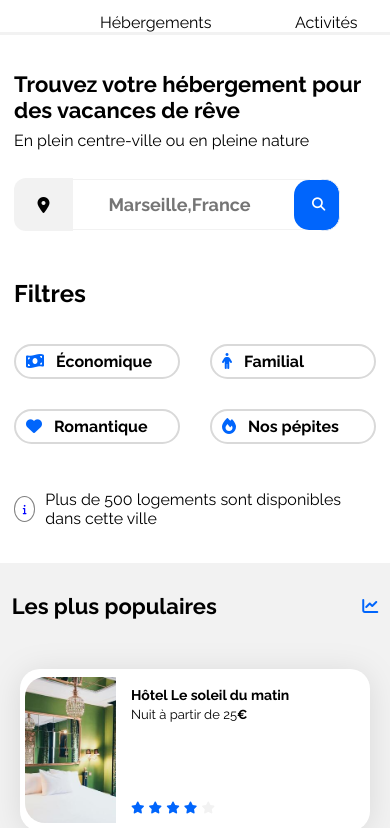
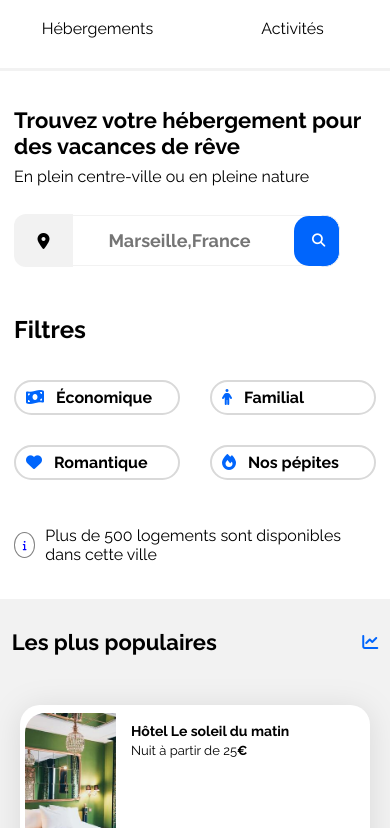
Before and after one commit to manon8313/p3-booki, a plain HTML site: page index.html in a window 390 px wide. Shown: the part 56-884 px from the top of the page. Drawn offline with Linux system fonts and the light colour scheme.

Commit message:
modification du site

```diff
--- a/css/style.css
+++ b/css/style.css
@@ -586,11 +586,15 @@ footer ul li{
 
     nav li{
         width: 50%;
-        border-bottom: 3px solid #f2f2f2;
     }
 
     nav ul a{
-        margin-left: 100px;
+        text-align: center;
+        display:flex;
+        justify-content: center;
+        padding-bottom:30px;
+        border-top: 0px;
+        border-bottom: 3px solid #f2f2f2;
     }
 
 
@@ -669,6 +673,10 @@ footer ul li{
 
     }
 
+    #activites{
+        padding:10px 30px 5px 30px;
+    }
+
     #activites div.grid{
         grid-template-columns: repeat(1, 1fr);
         gap: 15px;
--- a/index.html
+++ b/index.html
@@ -27,8 +27,8 @@
 
         <nav>
           <ul>
-            <li><a href="#Hébergements">Hébergements</a></li>
-            <li><a href="#Activités">Activités</a></li>
+            <li><a href="#hebergement-cards1">Hébergements</a></li>
+            <li><a href="#activites">Activités</a></li>
           </ul>
         </nav>
       </header>
```
